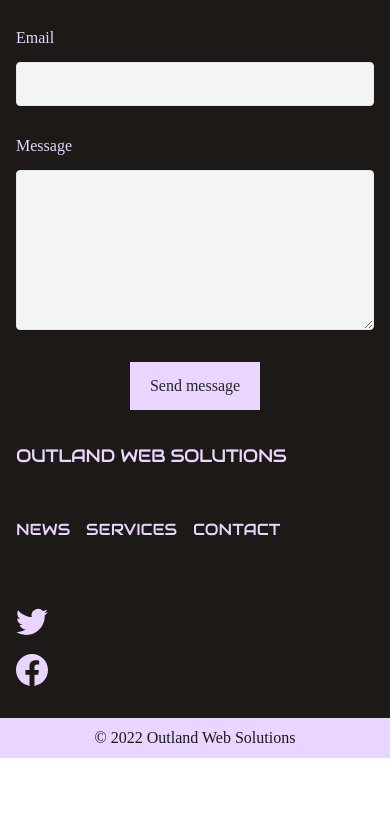
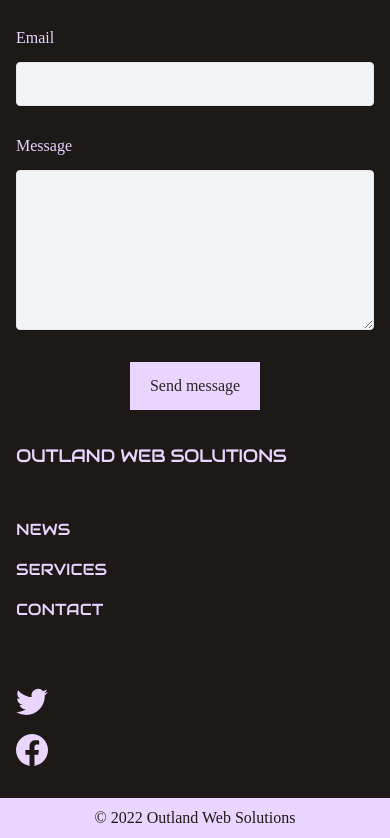
Before and after one commit to huntikins/outlandwebsolutions.com, a Next.js app: page / in a window 390 px wide. Shown: the part 3828-4666 px from the top of the page. Before the commit the page ends 4586 px from the top, so only its background shows below. Built offline with nearby package versions, Linux system fonts and the light colour scheme; a web font is replaced by a local one.

Commit message:
updated footer style

```diff
--- a/components/nav/Footer.tsx
+++ b/components/nav/Footer.tsx
@@ -15,7 +15,7 @@ export default function Footer() {
               </Link>
             </div>
             <div className="w-full flex-grow pt-8 text-purple-200 lg:flex lg:w-auto lg:items-center">
-              <ul className="text-md m-0 flex list-none p-0 font-brand uppercase ">
+              <ul className="text-md m-0 lg:flex list-none p-0 font-brand uppercase ">
                 <li>
                   <Link href="/news">
                     <a className="mt-4 mr-4 block hover:text-white lg:mt-0 lg:inline-block">
```
